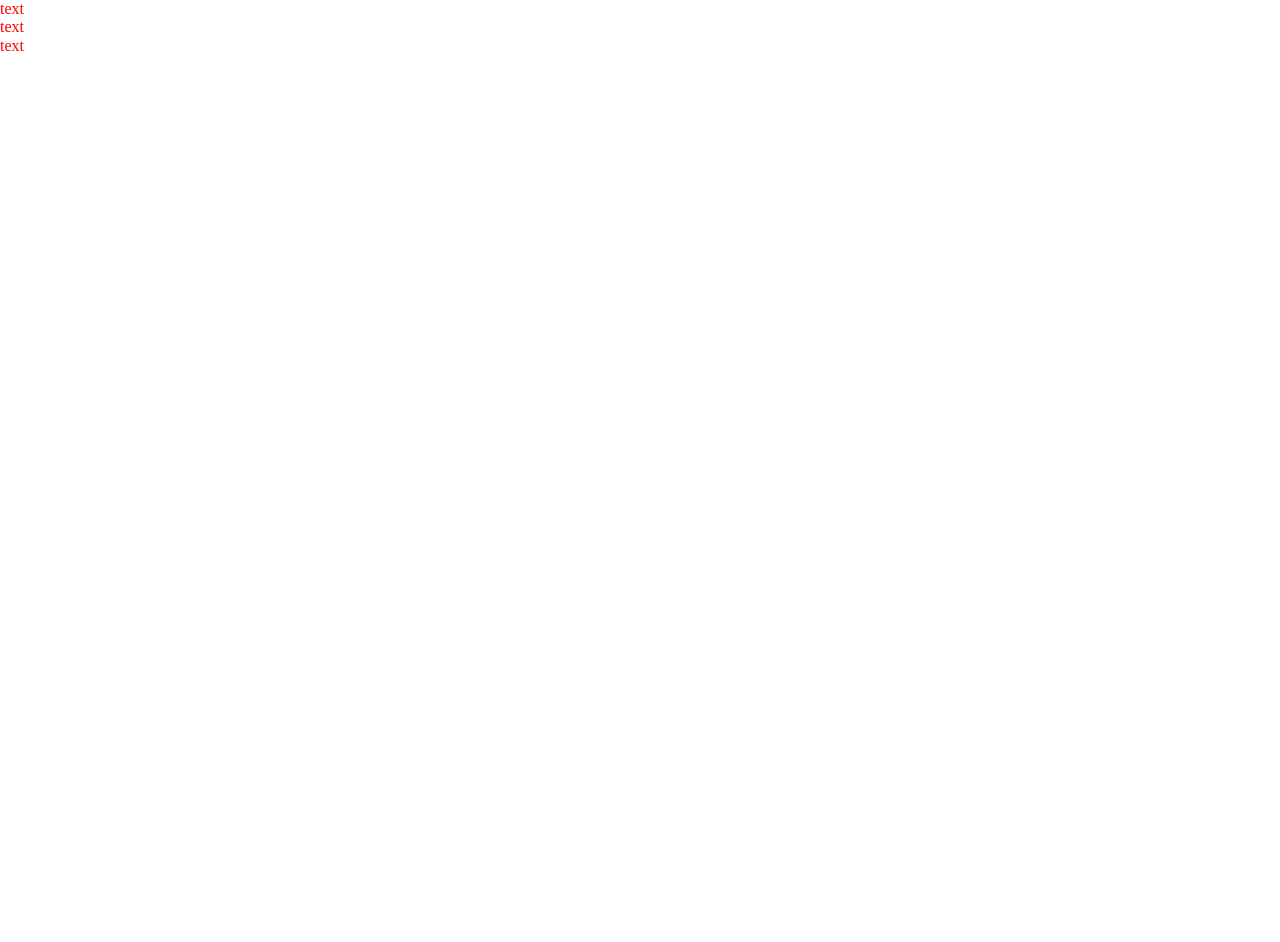
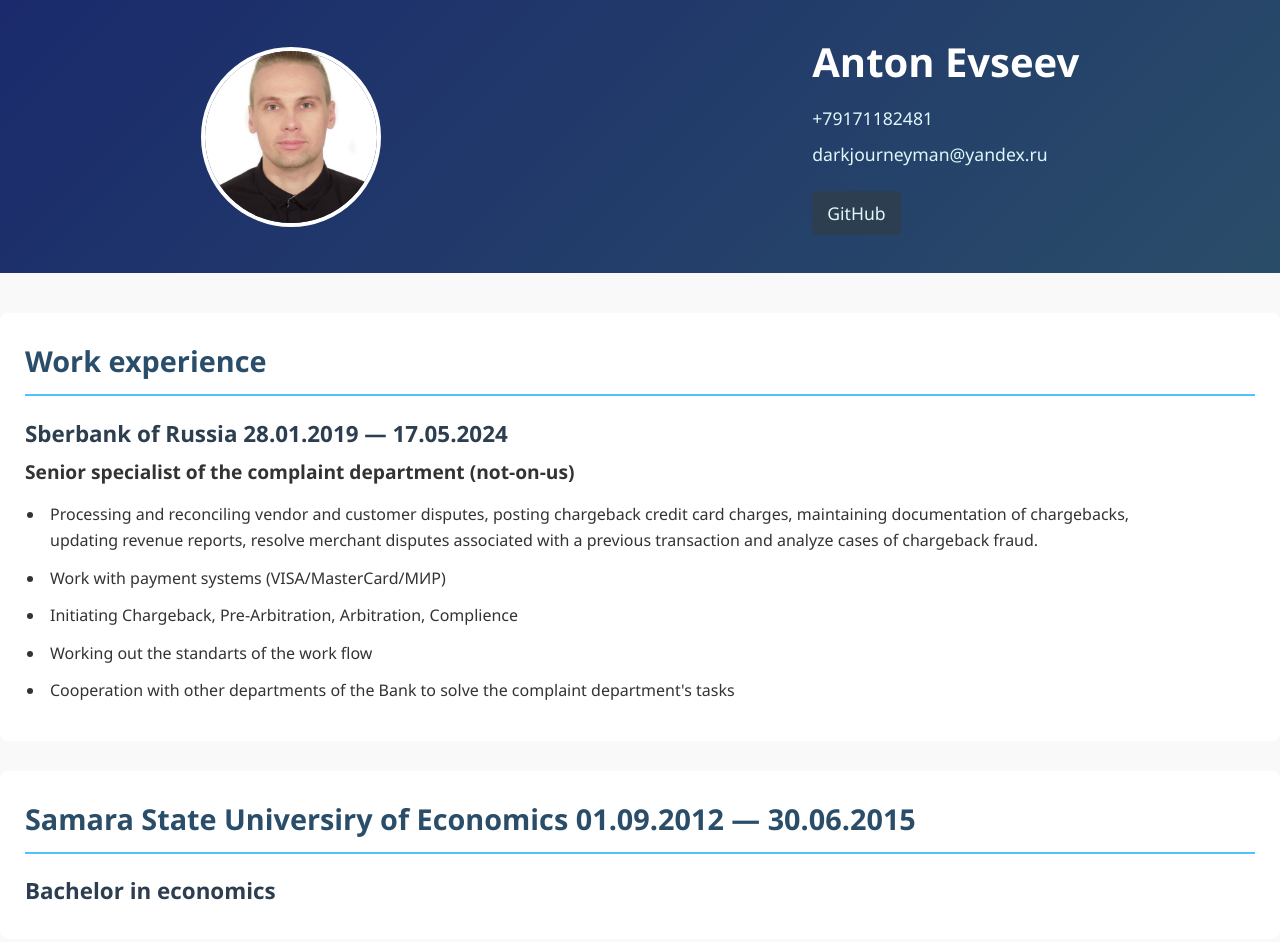
Before and after one commit to Darkjourneyman/rsschool-cv, a plain HTML site: page index.html in a window 1280 px wide. Before the commit the page ends 800 px from the top, so only its background shows below. Drawn offline with Linux system fonts and the light colour scheme.

Commit message:
feat: add some information and layout in CV

```diff
--- a/index.html
+++ b/index.html
@@ -8,6 +8,35 @@
     <link rel="stylesheet" href="style.css">
 </head>
 <body>
-    <div class="textOne">text text text</div>
+    <header class="page_header">
+        <div class="container">
+            <img class="photo" src="Pics/4-5.jpg" alt="MyPhoto">
+            <div class="contactData">
+                <h1 class="nameSurname">Anton Evseev</h1>
+                <a href="tel:+79171182481" class="myPhone">+79171182481</a>
+                <a href="mailto:darkjourneyman@yandex.ru" class="myMail">darkjourneyman@yandex.ru</a>
+                <a href="https://github.com/Darkjourneyman" class="myGit">GitHub</a>
+            </div>
+
+        </div>
+    </header>
+    <main>
+        <div class="experience">
+            <h1 class="workExperience">Work experience</h1>
+            <h2>Sberbank of Russia 28.01.2019 — 17.05.2024</h2>
+            <h3>Senior specialist of the complaint department (not-on-us)</h3>
+            <ul class="duties">
+                <li class="myDuties">Processing and reconciling vendor and customer disputes, posting chargeback credit card charges, maintaining documentation of chargebacks, <br> updating revenue reports, resolve merchant disputes associated with a previous transaction and analyze cases of chargeback fraud.</li>
+                <li class="myDuties">Work with payment systems (VISA/MasterCard/МИР)</li>
+                <li class="myDuties">Initiating Chargeback, Pre-Arbitration, Arbitration, Complience</li>
+                <li class="myDuties">Working out the standarts of the work flow</li>
+                <li class="myDuties">Cooperation with other departments of the Bank to solve the complaint department's tasks</li>
+            </ul>
+        </div>
+        <div class="education">
+            <h1 class="myEducation">Samara State Universiry of Economics 01.09.2012 — 30.06.2015</h1>
+            <h2>Bachelor in economics</h2>
+        </div>
+    </main>
 </body>
 </html>
--- a/style.css
+++ b/style.css
@@ -1,5 +1,138 @@
-.textOne {
-    width: 32px;
-    height: 32px;
-    color: red;
+* {
+    box-sizing: border-box;
+    margin: 0 auto;
+    padding: 0;
+  }
+
+body {
+    font-family: 'Segoe UI', Tahoma, Geneva, Verdana, sans-serif;
+    line-height: 1.6;
+    color: #333;
+    background-color: #f9f9f9;
+    margin: 0;
+    padding: 0;
 }
+
+
+.page_header {
+    background: linear-gradient(135deg, #1a2a6c, #2a4d69);
+    color: white;
+    padding: 30px 0;
+
+}
+
+.photo {
+    width: 180px;
+    height: 180px;
+    border-radius: 50%;
+    border: 4px solid white;
+    object-fit: cover;
+}
+
+.contactData {
+    padding-left: 30px;
+}
+
+.nameSurname {
+    font-size: 2.5rem;
+    margin: 0 0 10px 0;
+    color: white;
+}
+
+.myPhone, .myMail, .myGit {
+    display: block;
+    color: #e0f7fa;
+    text-decoration: none;
+    margin: 8px 0;
+    font-size: 1.1rem;
+    transition: all 0.3s ease;
+}
+
+.myPhone:hover, .myMail:hover, .myGit:hover {
+    color: #4fc3f7;
+    text-decoration: underline white;
+}
+
+.myGit {
+    background-color: #2c3e50;
+    display: inline-block;
+    padding: 8px 15px;
+    border-radius: 4px;
+    margin-top: 15px;
+}
+
+.page_header .container {
+    display: flex;
+    align-items: center;
+}
+
+main {
+    padding: 40px 0;
+}
+
+.experience, .education {
+    background: white;
+    border-radius: 8px;
+    padding: 25px;
+    margin-bottom: 30px;
+}
+
+.workExperience, .myEducation {
+    color: #2a4d69;
+    font-size: 1.8rem;
+    margin-top: 0;
+    padding-bottom: 10px;
+    border-bottom: 2px solid #4fc3f7;
+}
+
+h2 {
+    color: #2c3e50;
+    font-size: 1.4rem;
+    margin: 15px 0 5px 0;
+}
+
+h3 {
+    font-size: 1.2rem;
+    margin: 0 0 15px 0;
+    font-weight: 600;
+}
+
+.duties {
+    padding-left: 20px;
+}
+
+.myDuties {
+    margin-bottom: 12px;
+    padding-left: 5px;
+}
+
+
+@media (max-width: 768px) {
+    .page_header .container {
+        flex-direction: column;
+        text-align: center;
+    }
+
+    .contactData {
+        padding: 20px 0 0 0;
+    }
+
+    .photo {
+        width: 150px;
+        height: 150px;
+    }
+
+    .nameSurname {
+        font-size: 2rem;
+    }
+}
+
+@media (max-width: 480px) {
+    .container {
+        padding: 15px;
+    }
+
+    .workExperience, .myEducation {
+        font-size: 1.5rem;
+    }
+}
```
Also changed, not shown: Pics/4-5.jpg (added).
